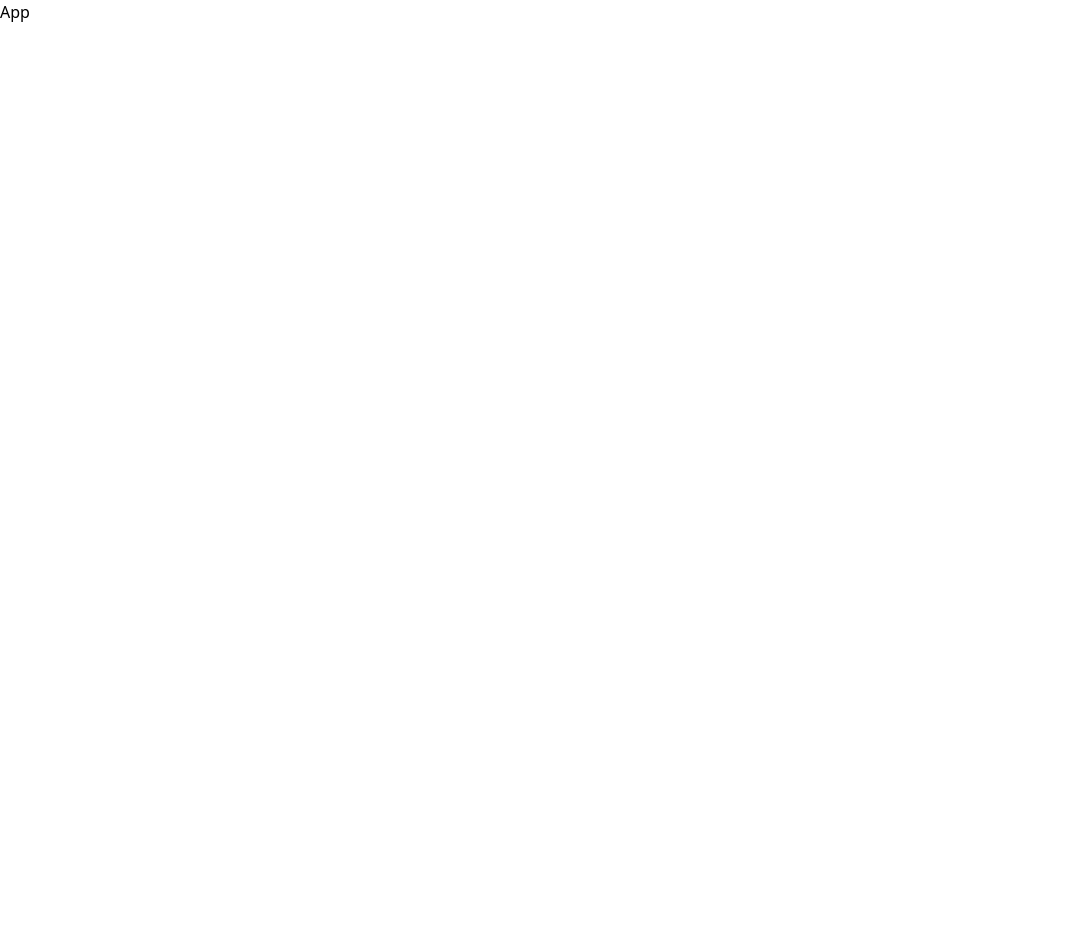
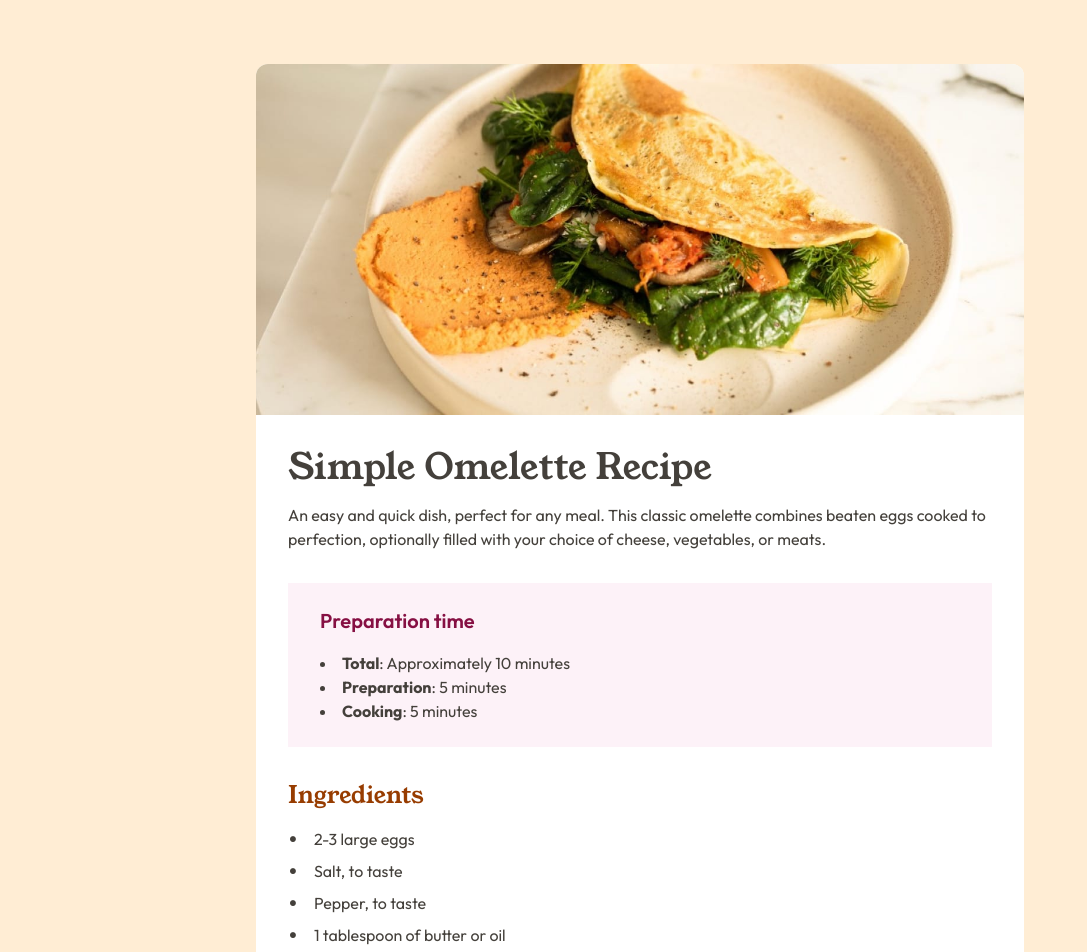
Before and after one commit to Angelxv01/frontend-master, a React (Vite) app: page / in a window 1280 px wide. Shown: the top 952 px of the page, without its empty margins (0-1087 px from the left). Before the commit the page ends 800 px from the top, so only its background shows below. Built offline with nearby package versions, Linux system fonts and the light colour scheme.

Commit message:
recipe-page-main

```diff
--- a/src/App.jsx
+++ b/src/App.jsx
@@ -1,3 +1,23 @@
+import RecipePageMain from "./components/recipe-page-main";
+
+const generator = [
+  {
+    id: "recipe-page",
+    Component: RecipePageMain,
+  },
+];
+
 export default function App() {
-  return <div>App</div>;
+  // const [state, setState] = useState("");
+
+  return (
+    <div>
+      <RecipePageMain />
+      {/* <Manager state={state} setState={setState} /> */}
+    </div>
+  );
 }
+
+function Manager() {
+  return generator.map((v) => <v.Component key={v.id} />);
+}
--- /dev/null
+++ b/src/components/recipe-page-main/index.css
@@ -0,0 +1,2 @@
+@import url("https://fonts.googleapis.com/css2?family=Young+Serif&display=swap");
+@import url("https://fonts.googleapis.com/css2?family=Outfit:wght@100..900&family=Young+Serif&display=swap");
--- /dev/null
+++ b/src/components/recipe-page-main/index.jsx
@@ -0,0 +1,134 @@
+import "./index.css";
+
+export default function App() {
+  return (
+    <main className="text-stone-700 font-[Outfit] md:bg-orange-100 md:py-16">
+      <div className="md:max-w-3xl md:bg-white md:mx-auto md:rounded-xl md:overflow-hidden">
+        <img src="/recipe-page-main/image-omelette.jpeg" alt="omlette" />
+        <div className="m-8 flex flex-col">
+          <h1 className="font-[Young_Serif] text-4xl">
+            Simple Omelette Recipe
+          </h1>
+          <p className="my-4">
+            An easy and quick dish, perfect for any meal. This classic omelette
+            combines beaten eggs cooked to perfection, optionally filled with
+            your choice of cheese, vegetables, or meats.
+          </p>
+
+          <section className="my-4 py-6 px-8 bg-pink-50">
+            <h2 className="text-xl text-pink-900 font-semibold">
+              Preparation time
+            </h2>
+            <ul className="list-disc mt-4 list-inside">
+              <li>
+                <span className="font-bold">Total</span>: Approximately 10
+                minutes
+              </li>
+              <li>
+                <span className="font-bold">Preparation</span>: 5 minutes
+              </li>
+              <li>
+                <span className="font-bold">Cooking</span>: 5 minutes
+              </li>
+            </ul>
+          </section>
+
+          <section className="my-4">
+            <h2 className="font-[Young_Serif] text-2xl text-amber-800">
+              Ingredients
+            </h2>
+            <ul className="mt-4 list-inside flex flex-col gap-2">
+              <li className="before:content-['•'] before:text-3xl before:mr-4 before:leading-0 relative flex items-center">
+                2-3 large eggs
+              </li>
+              <li className="before:content-['•'] before:text-3xl before:mr-4 before:leading-0 relative flex items-center">
+                Salt, to taste
+              </li>
+              <li className="before:content-['•'] before:text-3xl before:mr-4 before:leading-0 relative flex items-center">
+                Pepper, to taste
+              </li>
+              <li className="before:content-['•'] before:text-3xl before:mr-4 before:leading-0 relative flex items-center">
+                1 tablespoon of butter or oil
+              </li>
+              <li className="before:content-['•'] before:text-3xl before:mr-4 before:leading-0 relative flex items-center">
+                Optional fillings: cheese, diced vegetables, cooked meats, herbs
+              </li>
+            </ul>
+          </section>
+
+          <hr className="border-stone-200 border-1 my-4" />
+
+          <section className="my-4">
+            <h2 className="font-[Young_Serif] text-2xl text-amber-800">
+              Instructions
+            </h2>
+
+            <ol className="list-decimal marker:text-amber-800 marker:font-bold list-inside flex flex-col gap-2 mt-4">
+              <li>
+                <span className="font-bold">Beat the eggs</span>: In a bowl,
+                beat the eggs with a pinch of salt and pepper until they are
+                well mixed. You can add a tablespoon of water or milk for a
+                fluffier texture.
+              </li>
+              <li>
+                <span className="font-bold">Heat the pan</span>: Place a
+                non-stick frying pan over medium heat and add butter or oil.
+              </li>
+              <li>
+                <span className="font-bold">Cook the omelette</span>: Once the
+                butter is melted and bubbling, pour in the eggs. Tilt the pan to
+                ensure the eggs evenly coat the surface.
+              </li>
+              <li>
+                <span className="font-bold">Add fillings (optional)</span>: When
+                the eggs begin to set at the edges but are still slightly runny
+                in the middle, sprinkle your chosen fillings over one half of
+                the omelette.
+              </li>
+              <li>
+                <span className="font-bold">Fold and serve</span>: As the
+                omelette continues to cook, carefully lift one edge and fold it
+                over the fillings. Let it cook for another minute, then slide it
+                onto a plate.
+              </li>
+              <li>
+                <span className="font-bold">Enjoy</span>: Serve hot, with
+                additional salt and pepper if needed.
+              </li>
+            </ol>
+          </section>
+
+          <hr className="border-stone-200 border-1 my-4" />
+
+          <section className="my-4">
+            <h2 className="font-[Young_Serif] text-2xl text-amber-800">
+              Nutrition
+            </h2>
+            <p className="mt-4">
+              The table below shows nutritional values per serving without the
+              additional fillings.
+            </p>
+            <div className="divide-y-2 divide-stone-200 *:grid *:grid-cols-2 *:px-6 *:py-4 mt-4">
+              <div>
+                <div>Calories</div>
+                <div className="text-amber-800 font-bold">277kcal</div>
+              </div>
+              <div>
+                <div>Carbs</div>
+                <div className="text-amber-800 font-bold">0g</div>
+              </div>
+              <div>
+                <div>Protein</div>
+                <div className="text-amber-800 font-bold">20g</div>
+              </div>
+              <div>
+                <div>Fat</div>
+                <div className="text-amber-800 font-bold">22g</div>
+              </div>
+            </div>
+          </section>
+        </div>
+      </div>
+    </main>
+  );
+}
```
Also changed, not shown: public/recipe-page-main/image-omelette.jpeg (added), 1 other file (tests, documents, lock files or other folders).
